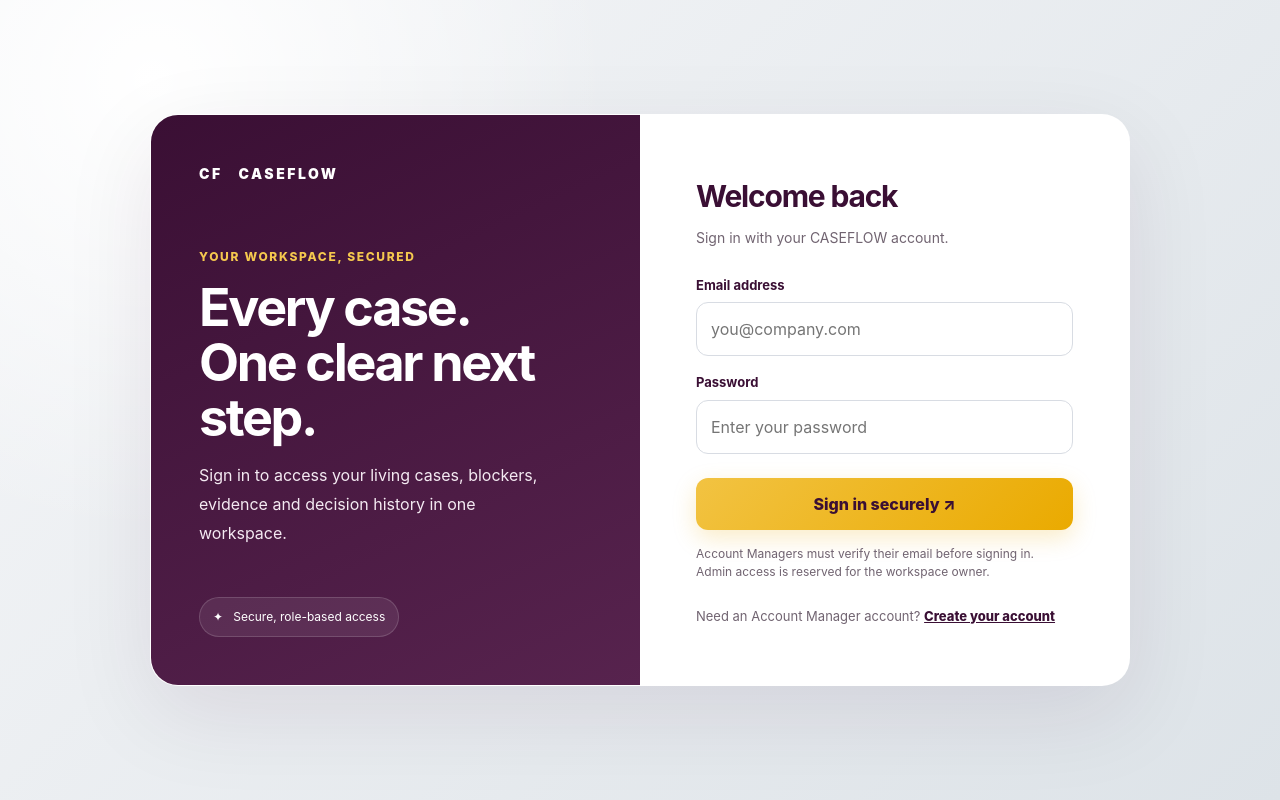
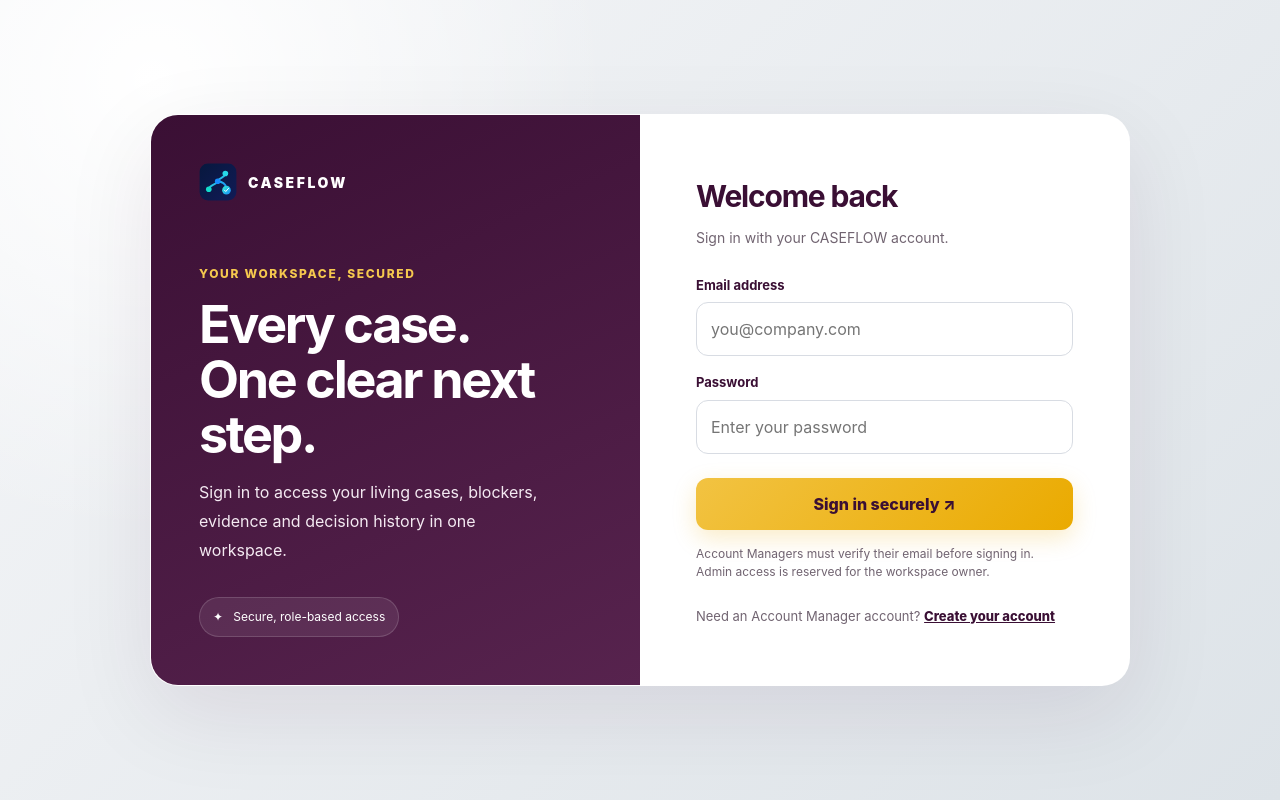
Before and after one commit to Sraveena1992/CASEFLOW, a website: page bundle/login.html in a window 1280 px wide. Drawn offline with Linux system fonts and the light colour scheme; no server answers.

Commit message:
Show CASEFLOW logo on authentication page

```diff
--- a/bundle/login.html
+++ b/bundle/login.html
@@ -8,7 +8,7 @@
 *{box-sizing:border-box}body{margin:0;min-height:100vh;font:16px/1.5 Inter,ui-sans-serif,system-ui,-apple-system,sans-serif;color:var(--ink);background:radial-gradient(circle at 12% 10%,#fff 0,transparent 34%),linear-gradient(135deg,#f5f6f8,#DDE3E8);display:grid;place-items:center;padding:24px}
 .shell{width:min(100%,980px);display:grid;grid-template-columns:1fr 1fr;background:#fff;border:1px solid #ffffffb8;border-radius:28px;overflow:hidden;box-shadow:0 28px 90px #3A0F3418}
 aside{padding:clamp(28px,5vw,48px);background:linear-gradient(155deg,#3A0F34,#57234e);color:white;display:flex;flex-direction:column;justify-content:space-between;min-height:570px}
-.logo{font-size:14px;font-weight:900;letter-spacing:.18em}.eyebrow{color:#f5c84e;font-size:12px;font-weight:800;letter-spacing:.14em;text-transform:uppercase;margin-top:64px}
+.logo{display:flex;align-items:center;gap:11px;font-size:14px;font-weight:900;letter-spacing:.18em}.logo img{width:38px;height:38px;object-fit:contain}.eyebrow{color:#f5c84e;font-size:12px;font-weight:800;letter-spacing:.14em;text-transform:uppercase;margin-top:64px}
 h1{font-size:clamp(34px,4.4vw,52px);line-height:1.06;letter-spacing:-.045em;margin:14px 0}aside p{color:#f4eaf2;max-width:340px;line-height:1.8}.pill{display:inline-flex;align-items:center;gap:8px;background:#ffffff14;border:1px solid #ffffff26;border-radius:999px;padding:10px 13px;font-size:12px;width:max-content}
 main{padding:clamp(28px,5vw,56px);align-self:center}h2{font-size:30px;letter-spacing:-.04em;margin:0 0 8px}.sub{color:var(--muted);margin:0 0 28px;font-size:14px}
 label{display:block;font-size:13px;font-weight:750;margin:17px 0 7px}input{width:100%;padding:14px;border:1px solid #d8dce3;border-radius:12px;font:inherit;color:var(--ink);outline:none;background:#fff}input:focus{border-color:var(--gold);box-shadow:0 0 0 3px #EAAA0028}
@@ -18,7 +18,7 @@ button{margin-top:24px;width:100%;border:0;border-radius:12px;padding:14px;backg
 </style>
 </head>
 <body><div class="shell">
-<aside><div><div class="logo">CF &nbsp; CASEFLOW</div><div class="eyebrow">Your workspace, secured</div><h1>Every case.<br>One clear next step.</h1><p>Sign in to access your living cases, blockers, evidence and decision history in one workspace.</p></div><div class="pill">✦ &nbsp; Secure, role-based access</div></aside>
+<aside><div><div class="logo"><img src="/caseflow-logo.svg" alt="CASEFLOW logo"> <span>CASEFLOW</span></div><div class="eyebrow">Your workspace, secured</div><h1>Every case.<br>One clear next step.</h1><p>Sign in to access your living cases, blockers, evidence and decision history in one workspace.</p></div><div class="pill">✦ &nbsp; Secure, role-based access</div></aside>
 <main><h2>Welcome back</h2><p class="sub">Sign in with your CASEFLOW account.</p>
 <form id="login" novalidate>
 <label for="email">Email address</label><input id="email" name="email" type="email" autocomplete="username" placeholder="you@company.com" maxlength="254" required>
```
